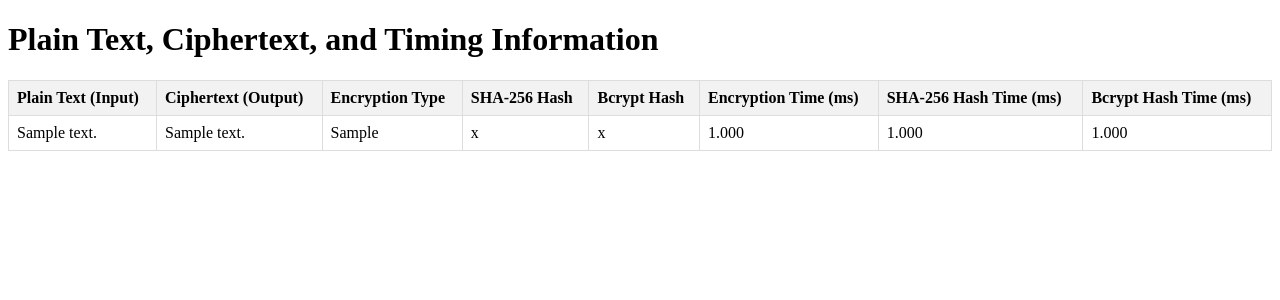
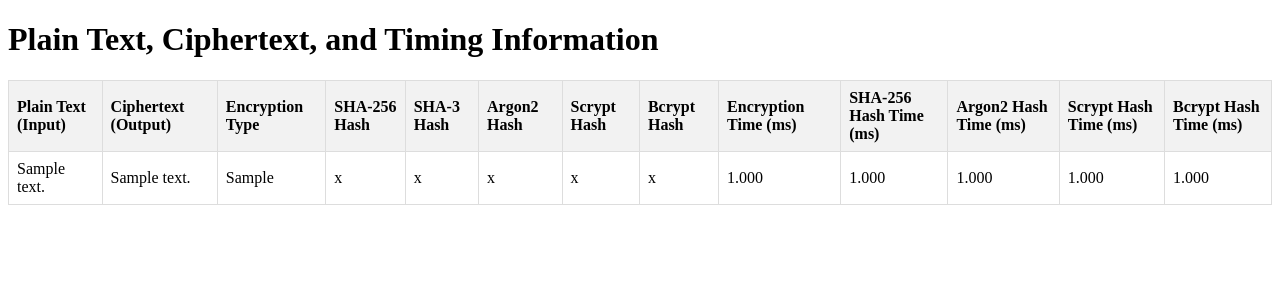
Before and after one commit to mikelovato/coolEncryptMsg, a Django app: page /coolmsg/plaintextsummary/ in a window 1280 px wide. Shown: the top 300 px of the page. Run offline with Django 5.2, Linux system fonts and the light colour scheme; tables that the repository leaves empty hold one stand-in row (values such as "Sample post"); parts of the project's set-up code (start-up, migrations or seed data) failed here and were passed over.

Commit message:
Update view_summary_messages.html

```diff
--- a/templates/EncryptMsg/view_summary_messages.html
+++ b/templates/EncryptMsg/view_summary_messages.html
@@ -31,10 +31,15 @@
                 <th>Ciphertext (Output)</th>
                 <th>Encryption Type</th>
                 <th>SHA-256 Hash</th>
-                <th>Bcrypt Hash</th>
+                <th>SHA-3 Hash</th>                     <!-- New SHA-3 column -->
+                <th>Argon2 Hash</th>                    <!-- New Argon2 column -->
+                <th>Scrypt Hash</th>                    <!-- New Scrypt column -->
+                <th>Bcrypt Hash</th>                    <!-- Existing Bcrypt column -->
                 <th>Encryption Time (ms)</th>
                 <th>SHA-256 Hash Time (ms)</th>
-                <th>Bcrypt Hash Time (ms)</th>
+                <th>Argon2 Hash Time (ms)</th>          <!-- New Argon2 timing column -->
+                <th>Scrypt Hash Time (ms)</th>          <!-- New Scrypt timing column -->
+                <th>Bcrypt Hash Time (ms)</th>          <!-- Existing Bcrypt timing column -->
             </tr>
         </thead>
         <tbody>
@@ -44,9 +49,14 @@
                 <td>{{ msg.encrypted_content }}</td>
                 <td>{{ msg.encryption_method }}</td>
                 <td>{{ msg.hashed_content_sha256 }}</td>
+                <td>{{ msg.hashed_content_sha3 }}</td>  <!-- New SHA-3 hash data -->
+                <td>{{ msg.hashed_content_argon2 }}</td> <!-- New Argon2 hash data -->
+                <td>{{ msg.hashed_content_scrypt }}</td> <!-- New Scrypt hash data -->
                 <td>{{ msg.hashed_content_bcrypt }}</td>
                 <td>{{ msg.encryption_time|floatformat:3 }}</td> <!-- Display encryption time -->
                 <td>{{ msg.sha256_hash_time|floatformat:3 }}</td> <!-- Display SHA-256 hash time -->
+                <td>{{ msg.argon2_hash_time|floatformat:3 }}</td> <!-- New Argon2 hash time -->
+                <td>{{ msg.scrypt_hash_time|floatformat:3 }}</td> <!-- New Scrypt hash time -->
                 <td>{{ msg.bcrypt_hash_time|floatformat:3 }}</td> <!-- Display bcrypt hash time -->
             </tr>
             {% endfor %}
```
